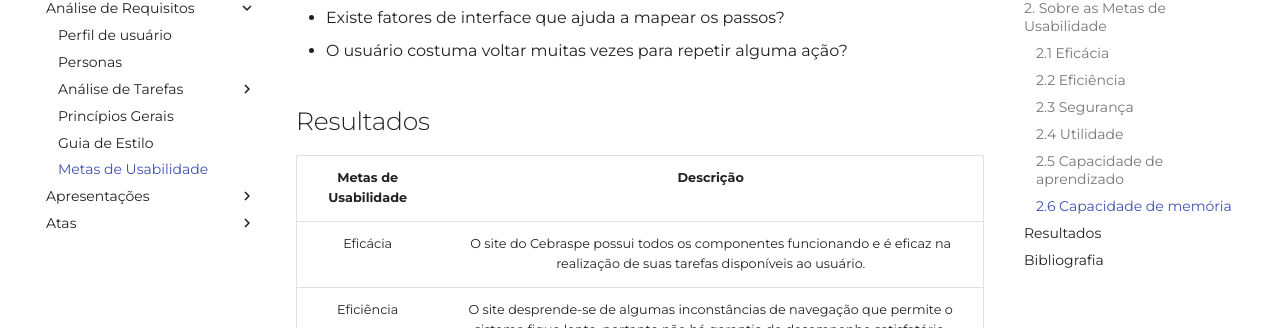
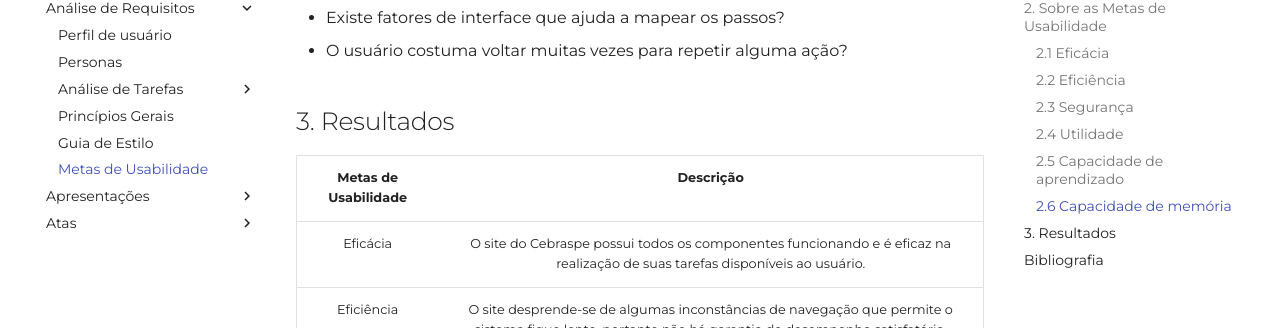
Before and after one commit to Interacao-Humano-Computador/2021.2-Cebraspe, an MkDocs documentation site: the page built from docs/Análise_de_requisitos/Metas_de_usabilidade/metas_de_usabilidade.md, in a window 1280 px wide and 900 px high, scrolled down 3352 px. Shown: the part 154-482 px from the top of the window. Built offline with MkDocs 1.6.1 and Material for MkDocs 9.7.7, drawn with Linux system fonts in a browser that asks for light colours; some web fonts are replaced; comment, search, counter and statistics services are not loaded.

Commit message:
#20 - Adicionando correçao de numeraçao

```diff
--- a/docs/Análise_de_requisitos/Metas_de_usabilidade/metas_de_usabilidade.md
+++ b/docs/Análise_de_requisitos/Metas_de_usabilidade/metas_de_usabilidade.md
@@ -86,7 +86,7 @@ Outra propriedade que um sistema de Software pode possuir é sua capacidade de m
 - Existe fatores de interface que ajuda a mapear os passos?
 - O usuário costuma voltar muitas vezes para repetir alguma ação?
 
-## Resultados
+## 3. Resultados
 
 |   Metas de Usabilidade    |                                                                                                               Descrição                                                                                                               |
 | :-----------------------: | :-----------------------------------------------------------------------------------------------------------------------------------------------------------------------------------------------------------------------------------: |
```
